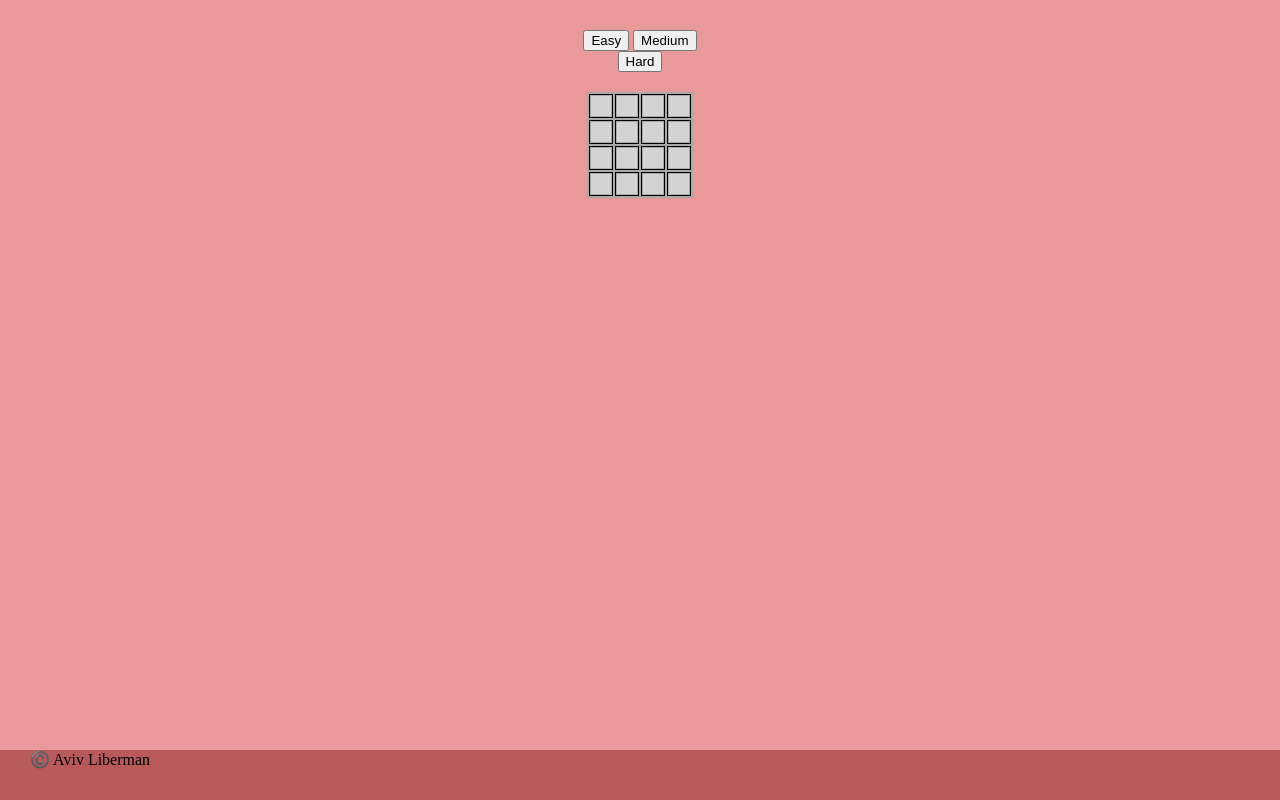
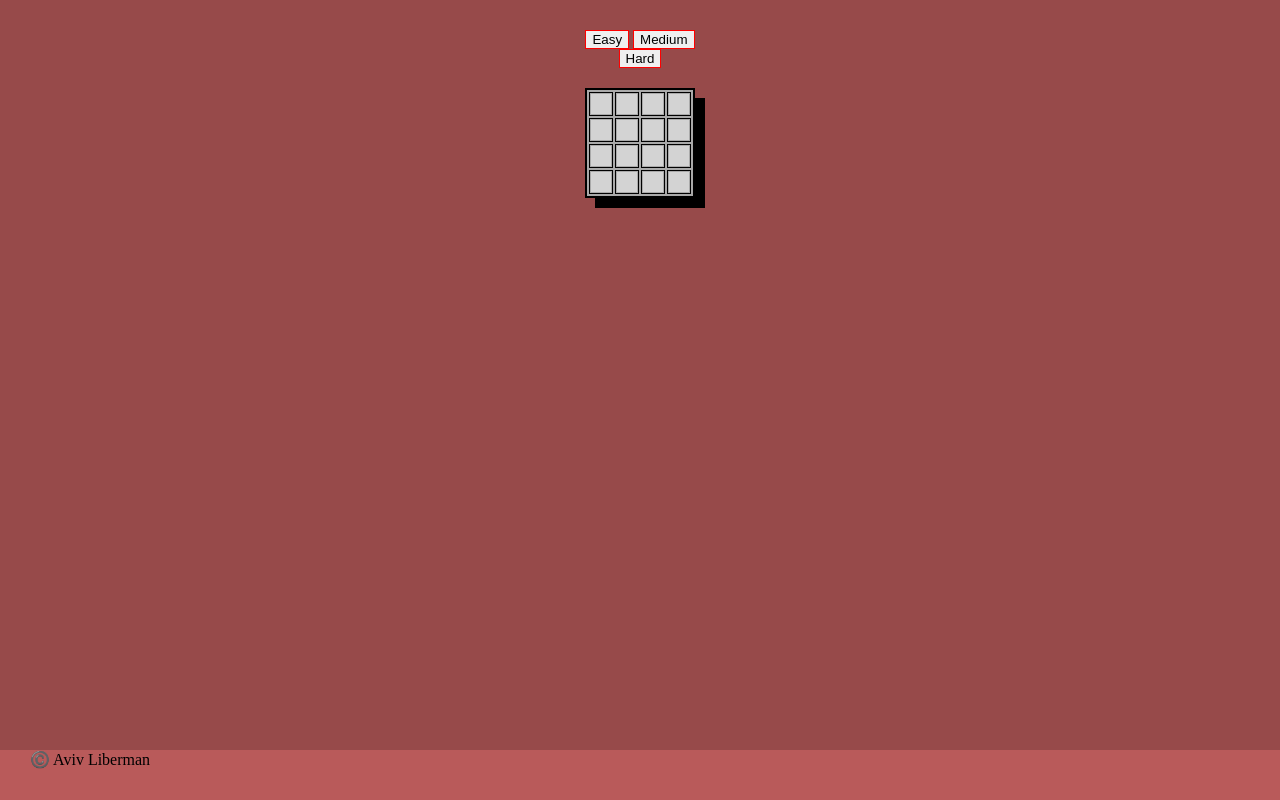
Before and after one commit to liberman809/Minesweeper, a plain HTML site: page index.html in a window 1280 px wide. Drawn offline with Linux system fonts and the light colour scheme.

Commit message:
Add files via upload

```diff
--- a/css/style.css
+++ b/css/style.css
@@ -1,11 +1,13 @@
 body{
     margin: 0px;
-    background-color: rgb(233, 153, 153);
+    background-color:rgb(151, 74, 74);
 }
 table{
     background-color: #a9a9a9;
+    border: 2px solid black;
     margin: auto;
     cursor: pointer;
+    box-shadow: 10px 10px;
 }
 
 td{
@@ -49,3 +51,7 @@ td{
     width: 100%;
     height:50px;
 }
+
+.levelbut{
+    border: 1px solid red;
+}
```
